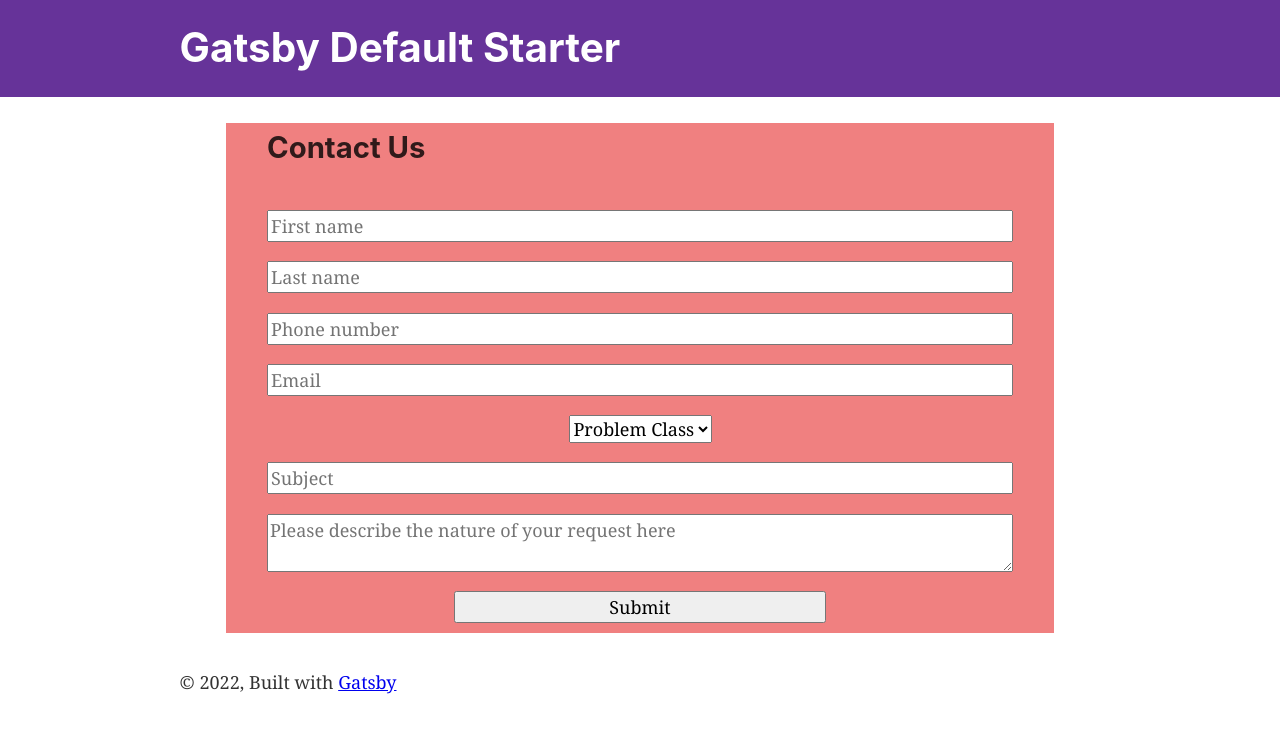
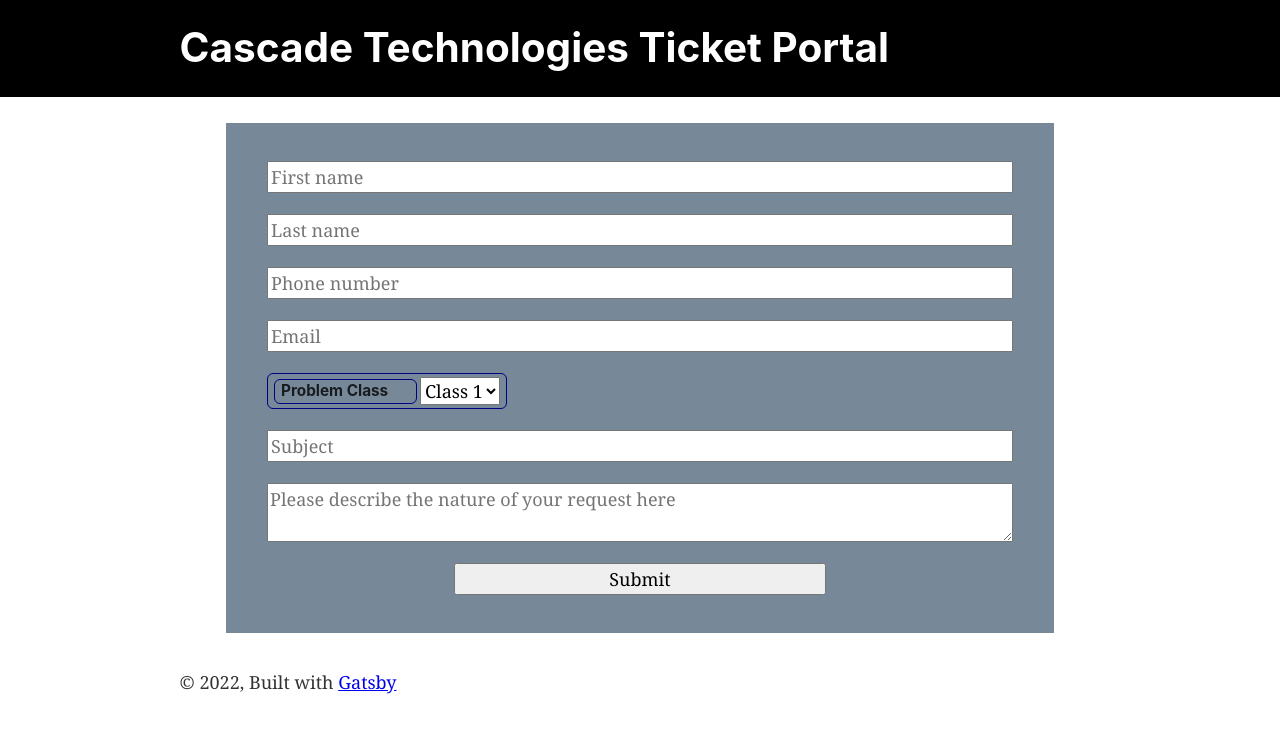
Before and after one commit to davidjbaker1994/cascade-tech-pwa, a Gatsby site: page / in a window 1280 px wide. Built offline with nearby package versions, Linux system fonts and the light colour scheme; Gatsby itself is replaced by a stand-in of ours.

Commit message:
styles changes to contact form

```diff
--- a/gatsby-config.js
+++ b/gatsby-config.js
@@ -1,6 +1,6 @@
 module.exports = {
   siteMetadata: {
-    title: `Gatsby Default Starter`,
+    title: `Cascade Technologies Ticket Portal`,
     description: `Kick off your next, great Gatsby project with this default starter. This barebones starter ships with the main Gatsby configuration files you might need.`,
     author: `@gatsbyjs`,
     siteUrl: `https://gatsbystarterdefaultsource.gatsbyjs.io/`,
--- a/src/components/contactForm.js
+++ b/src/components/contactForm.js
@@ -4,21 +4,21 @@ const ContactForm = () => (
     <form action='https://forms.zohopublic.eu/davidjbaker1994/form/ContactForm/formperma/Kyw9rEb2yTM1IgwtWpDNuuPmwho35ID9f1SEy491VHI/htmlRecords/submit'
         name='form' method='POST' onSubmit='javascript:document.charset="UTF-8"; return zf_ValidateAndSubmit();' accept-charset='UTF-8'
         enctype='multipart/form-data' id='form'>
-        <div className="form-header">
-            <h2>Contact Us</h2>
-        </div>
         <input type="text" maxlength="255" name="Name_First" fieldType="7" placeholder="First name" />
         <input type="text" maxlength="255" name="Name_Last" fieldType="7" placeholder="Last name" />
-        <input type="text" compname="PhoneNumber" name="PhoneNumber_countrycode"
-                        maxlength="20" checktype="c7" phoneFormat="1" isCountryCodeEnabled="false" fieldType="11" id="international_PhoneNumber_countrycode" valType="number" phoneFormatType="1" placeholder="Phone number"/>
+        <input type="tel" compname="PhoneNumber" pattern="[0-9]{3}-[0-9]{3}-[0-9]{4}" name="PhoneNumber_countrycode" maxlength="20" checktype="c7" phoneFormat="1" isCountryCodeEnabled="true" fieldType="11" id="international_PhoneNumber_countrycode" valType="number" phoneFormatType="1" placeholder="Phone number"/>
         <input fieldType="9"  type="text" maxlength="255" name="Email"  checktype="c5" placeholder="Email"/>
         <div className="custom-select-container">
-            <select class="zf-form-sBox" name="Dropdown" checktype="c1">
-                <option selected="true" value="-Select-">Problem Class</option>
-                <option value="Class&#x20;1">Class 1</option>
-                <option value="Class&#x20;2">Class 2</option>
-                <option value="Class&#x20;3">Class 3</option>
-            </select>
+            <div>
+                <div>
+                    <h5>Problem Class</h5>
+                </div>
+                <select class="zf-form-sBox" name="Dropdown" checktype="c1">
+                    <option value="Class&#x20;1">Class 1</option>
+                    <option value="Class&#x20;2">Class 2</option>
+                    <option value="Class&#x20;3">Class 3</option>
+                </select>
+            </div>
         </div>
         <input type="text" name="SingleLine1" checktype="c1" maxlength="255" fieldType="1" placeholder="Subject" />
         <textarea name="MultiLine" checktype="c1" maxlength="65535"
--- a/src/components/header.js
+++ b/src/components/header.js
@@ -3,12 +3,7 @@ import PropTypes from "prop-types"
 import { Link } from "gatsby"
 
 const Header = ({ siteTitle }) => (
-  <header
-    style={{
-      background: `rebeccapurple`,
-      marginBottom: `1.45rem`,
-    }}
-  >
+  <header>
     <div
       style={{
         margin: `0 auto`,
--- a/src/components/layout.css
+++ b/src/components/layout.css
@@ -592,7 +592,9 @@ pre tt:after {
 }
 
 form {
-  background: lightcoral;
+  background: lightslategray;
+  padding-top: 3%;
+  padding-bottom: 3%;
   display: flex;
   flex-direction: column;
   align-items: center;
@@ -602,12 +604,29 @@ form {
   max-width: 900px;
   min-height: 510px;
 }
-form .form-header{
-  display: block;
+form .custom-select-container {
   width: 90%;
+  display: flex;
+  flex-direction: row;
 }
-form .form-header h2 {
-  display: block;
+form .custom-select-container div {
+  text-align: center;
+  margin-right: 3px;
+  width: 240px;
+  display: flex;
+  flex-direction: row;
+  align-items: center;
+  padding: 3px 6px 3px 6px;
+  border: 1px solid navy;
+  border-radius: 6px;
+
+}
+form .custom-select-container div div {
+  display: inline-block;
+}
+form .custom-select-container div div h5 {
+  margin: auto;
+  text-align: left;
 }
 form input {
   display: block;
@@ -621,6 +640,12 @@ form button {
   width: 45%;
   display: block;
 }
+
+header {
+  background: black;
+  margin-bottom: 1.45rem;
+}
+
 @media only screen and (max-width: 480px) {
   html {
     font-size: 100%;
```
